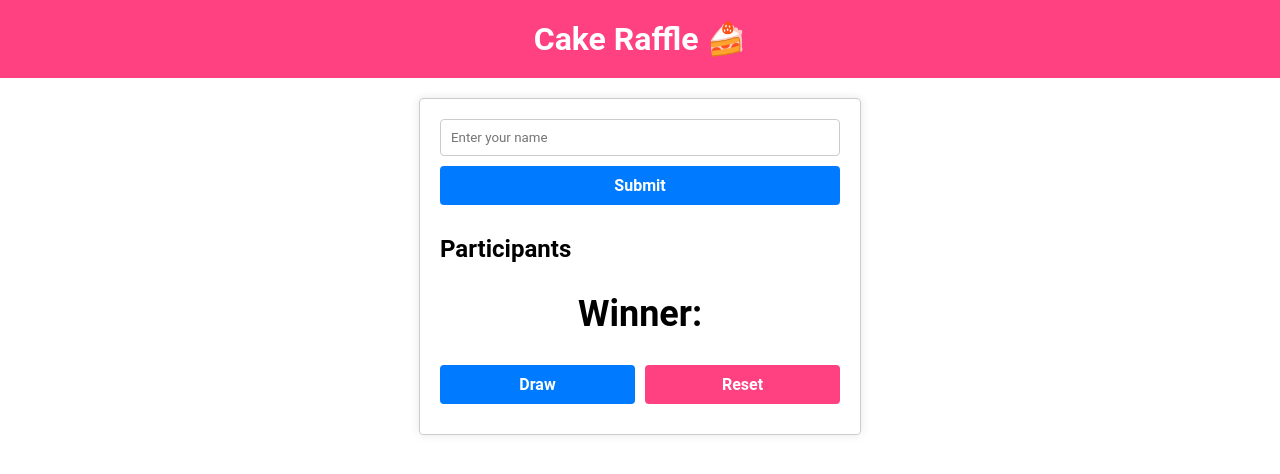
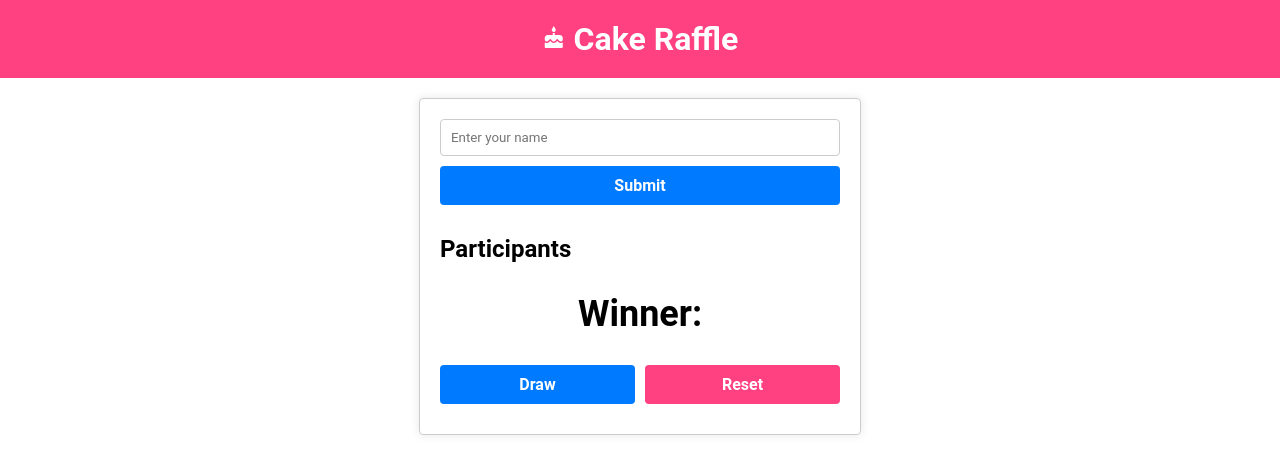
Before and after one commit to MartinFlischman/Cake-Raffle-App, a website: page index.html in a window 1280 px wide. Drawn offline with nearby package versions, Linux system fonts and the light colour scheme.

Commit message:
Image change
feat: add google fonts image to replace the cake emoji in the header h1

```diff
--- a/index.html
+++ b/index.html
@@ -6,6 +6,9 @@
     <meta charset="UTF-8">
     <meta name="viewport" content="width=device-width, initial-scale=1.0">
     <title>Cake Raffle</title>
+
+    <!-- Link to Google Material Icons stylesheet for cake icon -->
+    <link rel="stylesheet" href="https://fonts.googleapis.com/icon?family=Material+Icons">
 
     <!-- Stylesheet and scripts -->
     <link rel="stylesheet" href="style.css">
@@ -16,7 +19,7 @@
 <body>
     <!-- Header Section -->
     <header>
-        <h1>Cake Raffle 🍰</h1>
+        <h1><i class="material-icons">cake</i> Cake Raffle</h1>
     </header>
 
     <!-- Main App Container -->
```
